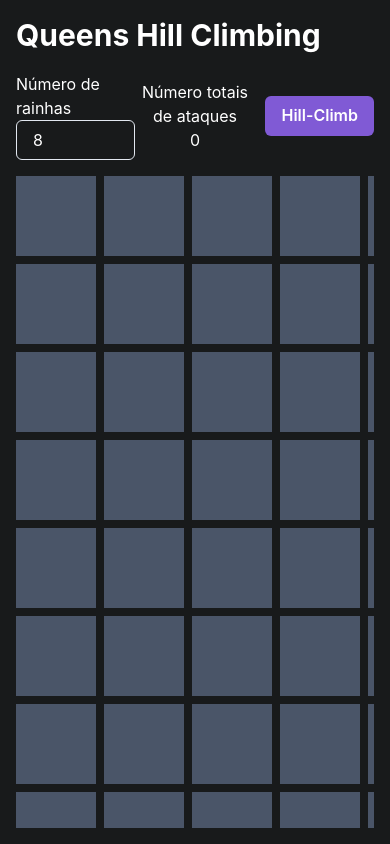
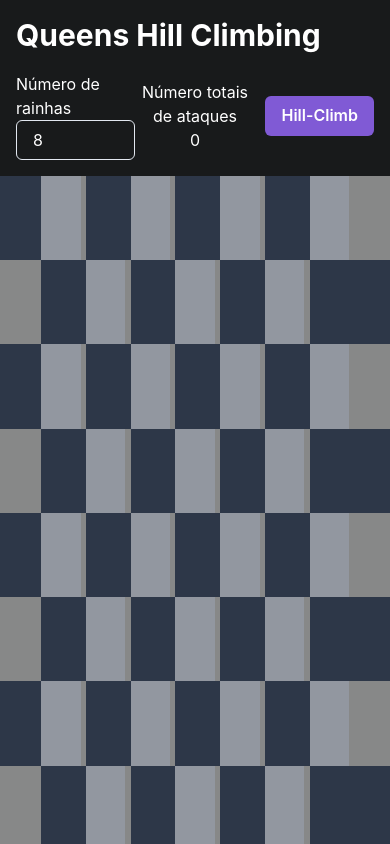
Before and after one commit to 21lucasmessias/Queens-Hillclimb, a React (Vite) app: page / in a window 390 px wide. Built offline with nearby package versions, Linux system fonts and the light colour scheme.

Commit message:
refactor: adjusts in board to be responsive

```diff
--- a/src/components/Board.tsx
+++ b/src/components/Board.tsx
@@ -1,5 +1,7 @@
-import { Flex, Grid, GridItem } from '@chakra-ui/react'
-import { Position, Queen, Square } from '../Types'
+import { Flex, Grid, GridItem, Image, SimpleGrid } from '@chakra-ui/react'
+import { Position, Square } from '../Types'
+
+import QueenPicture from '../assets/queen.png'
 
 interface BoardProps {
   numberOfQueens: number
@@ -15,30 +17,35 @@ export function Board({
   handleSquarePressed,
 }: BoardProps) {
   return (
-    <Flex w="100%" overflow="auto" direction={'column'}>
-      <Grid
-        templateColumns={`repeat(${numberOfQueens}, 80px)`}
-        gap={2}
-        marginX="auto"
-      >
-        {rows.map((row) =>
-          row.map((square) => (
+    <Flex w="100%" direction={'column'} h="calc(100vh - 170px)">
+      <SimpleGrid columns={numberOfQueens} marginX="auto" h="100%">
+        {rows.map((row, ri) =>
+          row.map((square, ci) => (
             <GridItem
+              display={'flex'}
+              alignItems="center"
+              justifyContent={'center'}
+              justifySelf="center"
               key={`${square.pos.row}-${square.pos.col}`}
-              h={'80px'}
+              p={2}
+              h={`calc((100vh - 170px) / ${numberOfQueens})`}
+              w={`calc((100vh - 170px) / ${numberOfQueens})`}
               backgroundColor={
-                hasQueenInSquare({ row: square.pos.row, col: square.pos.col })
-                  ? 'purple.600'
-                  : 'gray.600'
+                (ri + ci) % 2 === 0 ? 'gray.700' : 'whiteAlpha.600'
               }
               cursor={'pointer'}
               onClick={() => {
                 handleSquarePressed(square.pos)
               }}
-            />
+            >
+              {hasQueenInSquare({
+                row: square.pos.row,
+                col: square.pos.col,
+              }) && <Image src={QueenPicture} />}
+            </GridItem>
           ))
         )}
-      </Grid>
+      </SimpleGrid>
     </Flex>
   )
 }
```
Also changed, not shown: src/assets/queen.png (added).
